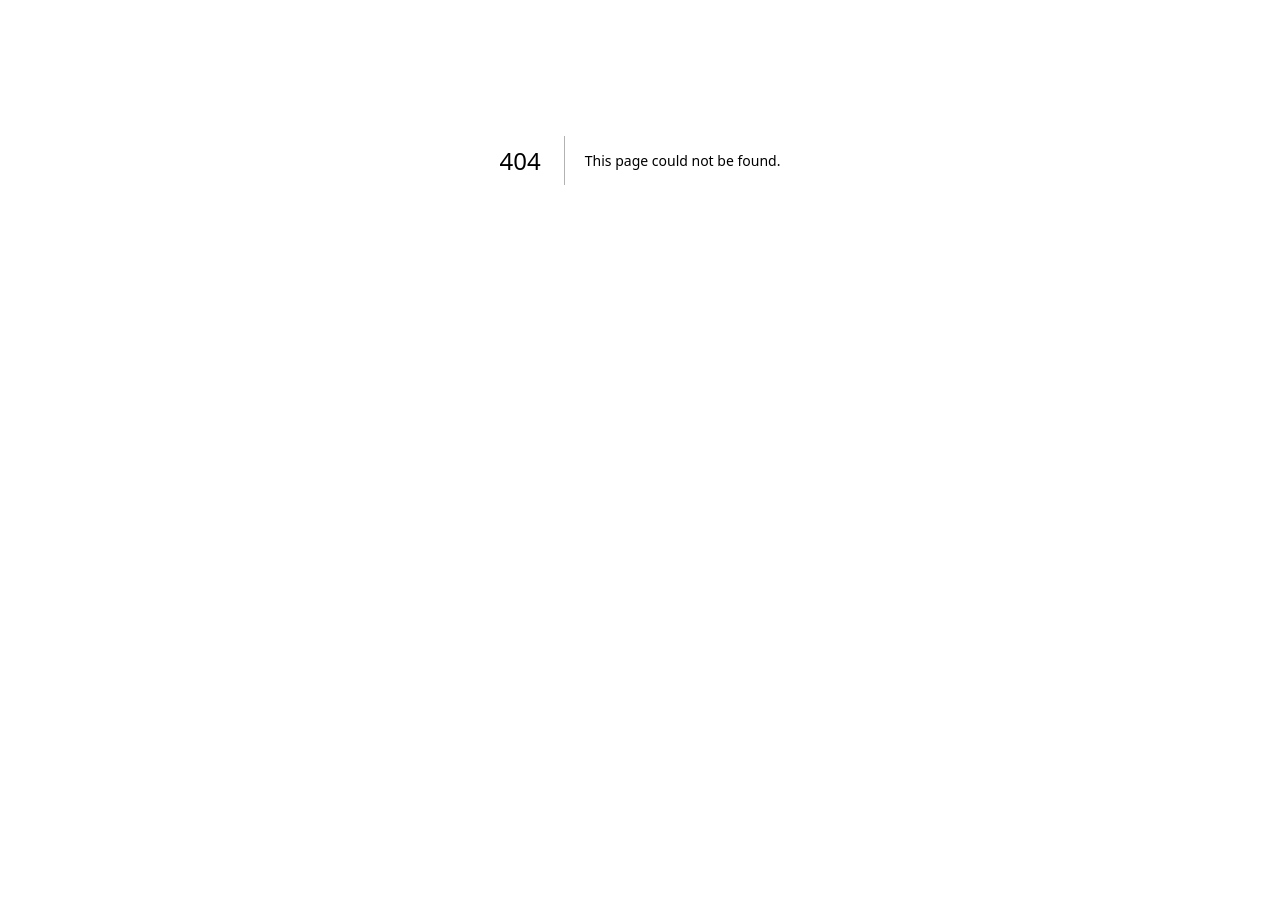
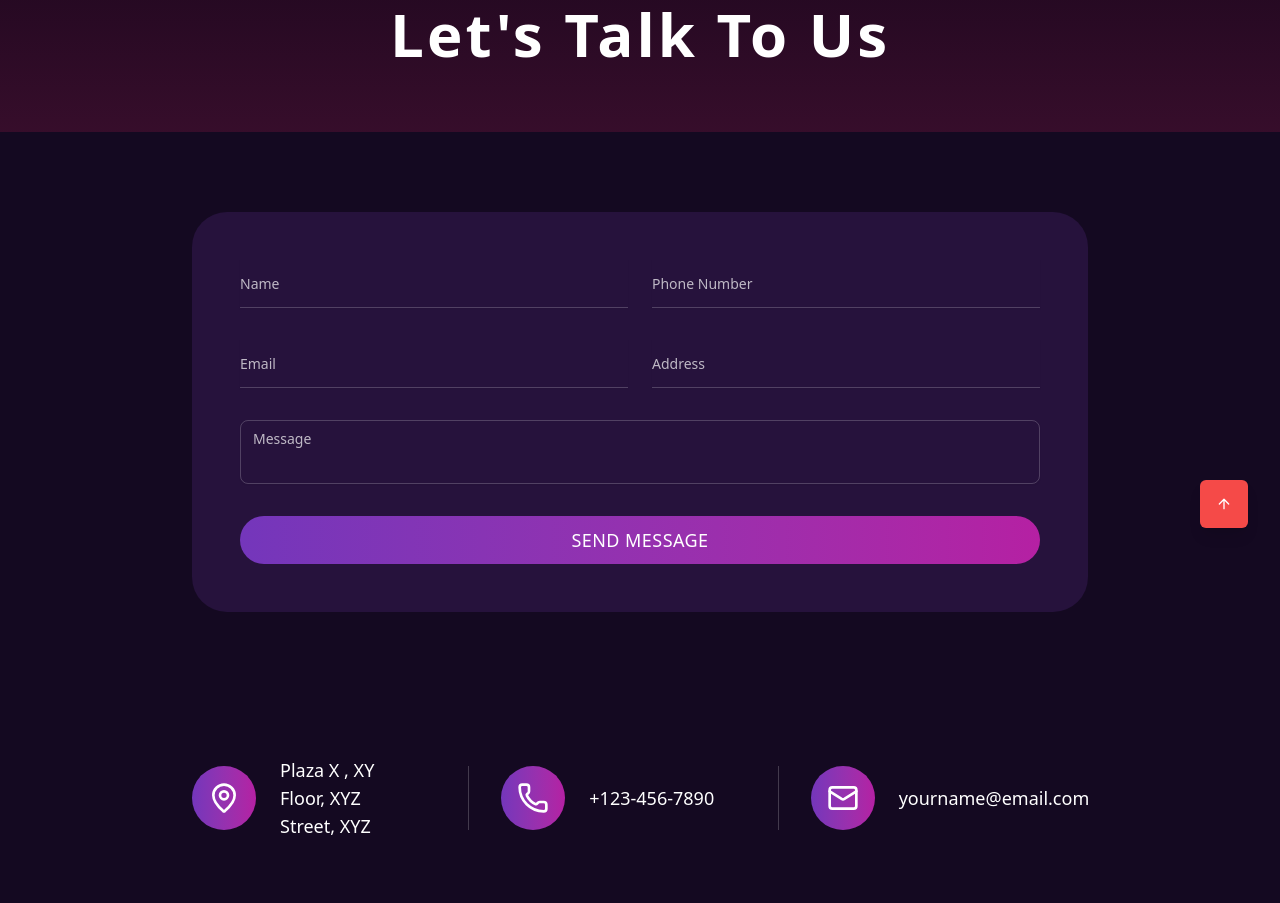
Before and after one commit to DaimaMuhiya/uzima-tech, a Next.js app: page /contact in a window 1280 px wide. Before the commit this address had no page. Shown: the part 240-1143 px from the top of the page. Before the commit the page ends 800 px from the top, so only its background shows below. Built offline with nearby package versions, Linux system fonts and the light colour scheme.

Commit message:
feat(contact): creation of the contact page with Hero, Form, Info, Map and Footer sections

```diff
--- /dev/null
+++ b/src/app/contact/page.tsx
@@ -0,0 +1,19 @@
+import { Header } from "@/components/header";
+import { ContactHero } from "@/components/contact/contact-hero";
+import { ContactForm } from "@/components/contact/contact-form";
+import { ContactInfo } from "@/components/contact/contact-info";
+import { ContactMap } from "@/components/contact/contact-map";
+import { Footer } from "@/components/footer";
+
+export default function ContactPage() {
+  return (
+    <div className="min-h-screen bg-[#140921]">
+      <Header />
+      <ContactHero />
+      <ContactForm />
+      <ContactInfo />
+      <ContactMap />
+      <Footer />
+    </div>
+  );
+}
```
